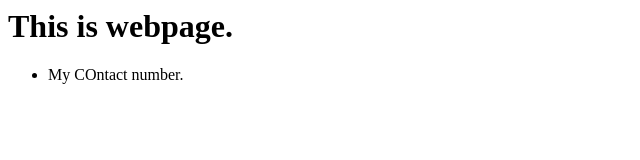
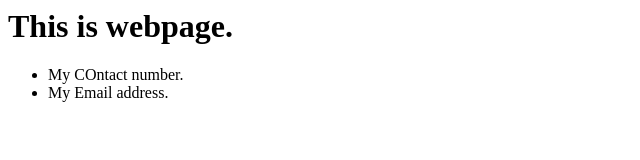
Before and after one commit to amdollar/my-profile-demo-0909, a plain HTML site: page website/index.html in a window 1280 px wide. Shown: the whole page, without its empty margins (0-640 px from the left). Drawn offline with Linux system fonts and the light colour scheme.

Commit message:
Modified my profile page

```diff
--- a/website/index.html
+++ b/website/index.html
@@ -4,5 +4,7 @@
 <h1> This is webpage. </h1>
     <ul>
         <li>My COntact number.</li>
+        <li>My Email address.</li>
+
         </ul>
 </html>
```
